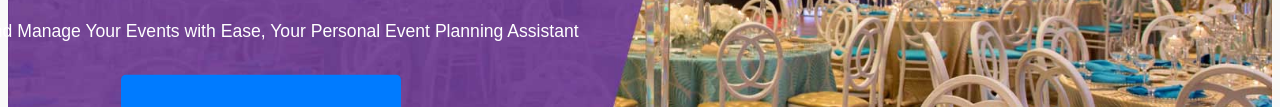
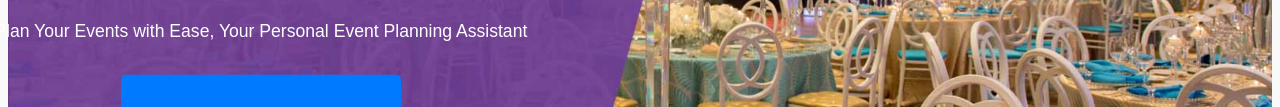
Before and after one commit to Esther-Wagatwe/memorable_events, a plain HTML site: page index.html in a window 1280 px wide. Shown: the part 357-464 px from the top of the page. Drawn offline with Linux system fonts and the light colour scheme.

```diff
--- a/index.html
+++ b/index.html
@@ -25,7 +25,7 @@
         <img src="static/images/image1.jpg" alt="Hero Image" class="hero-image">
         <div class="hero-content">
             <h1>Memorable Events</h1>
-            <p>Plan and Manage Your Events with Ease, Your Personal Event Planning Assistant</p>
+            <p>Plan Your Events with Ease, Your Personal Event Planning Assistant</p>
             <a href="templates/signup.html" class="cta-button">Get Started</a>
         </div>
     </section>
```
